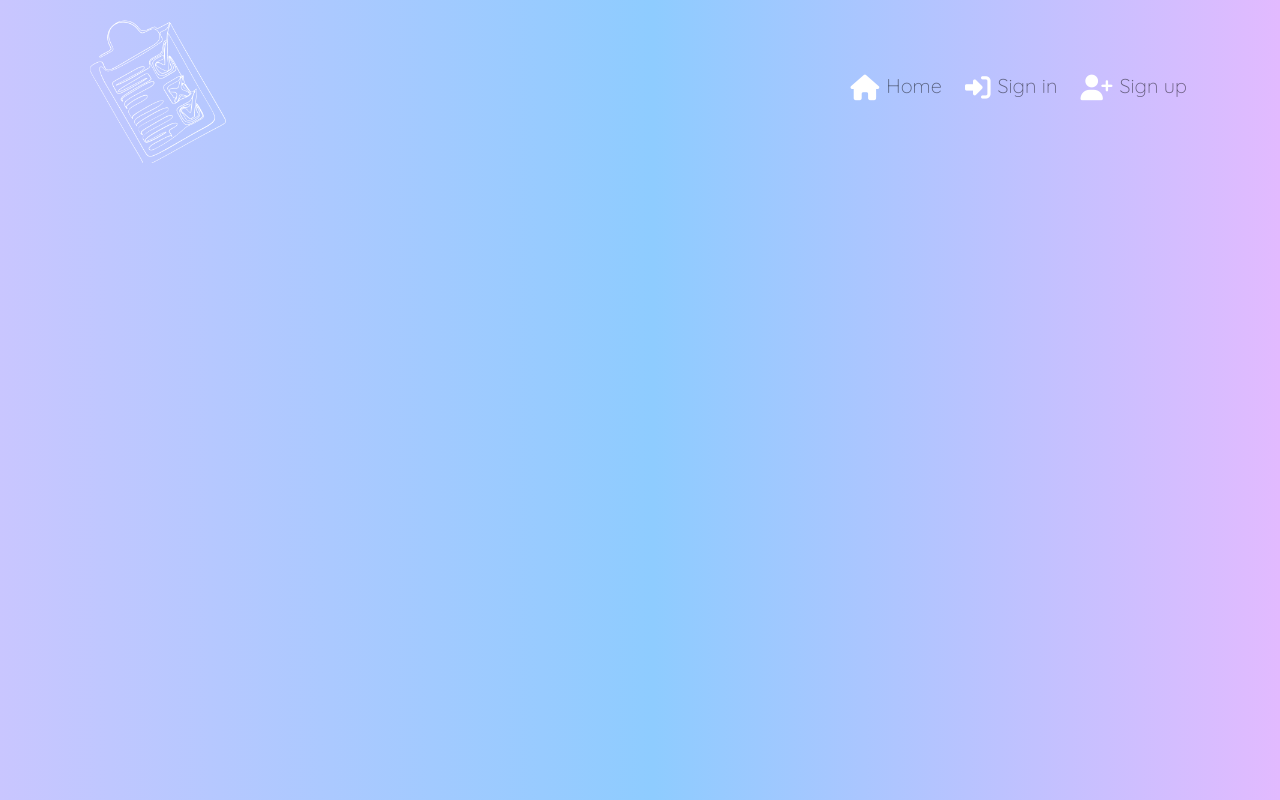
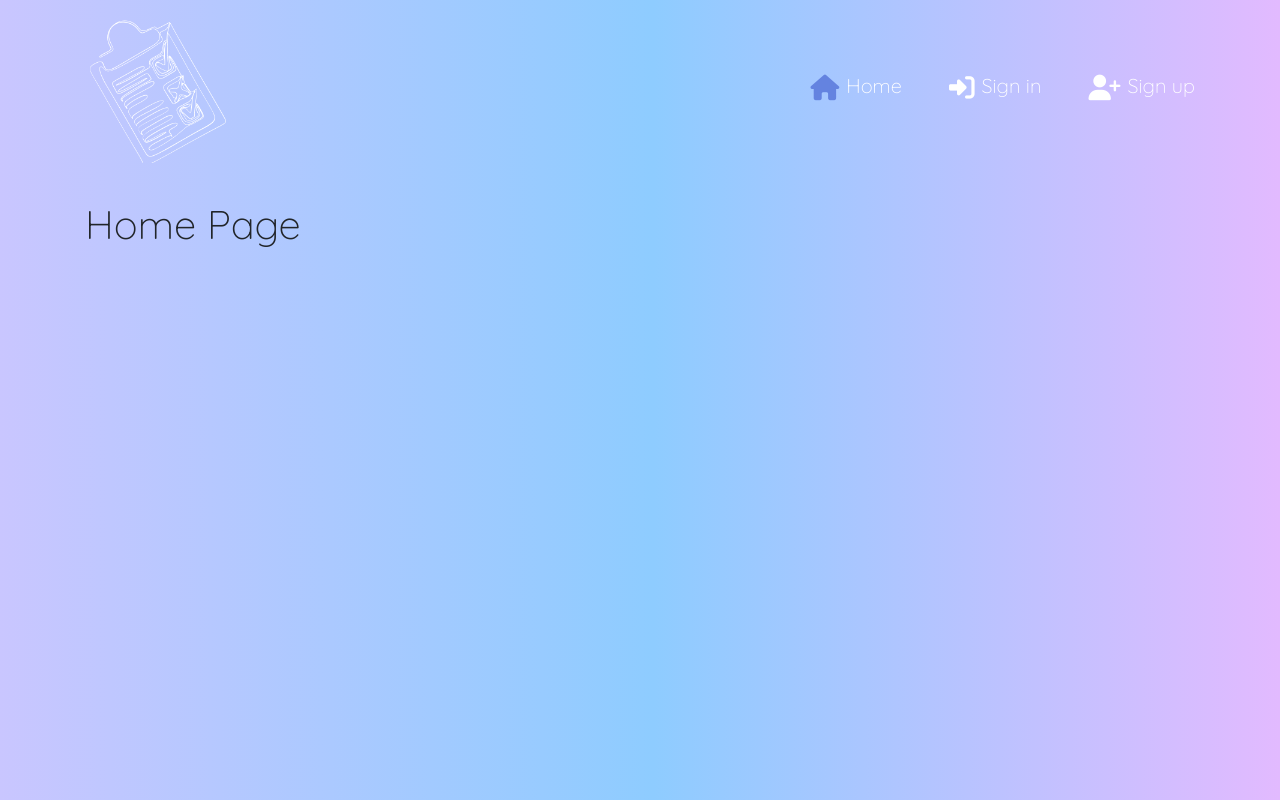
Before and after one commit to bianca9901/todo, a React (Create React App) app in the folder frontend/react-todo-app/: page / in a window 1280 px wide. Built offline with nearby package versions, Linux system fonts and the light colour scheme.

Commit message:
Add React Router Dom and implemented navbar routes

```diff
--- a/frontend/react-todo-app/package.json
+++ b/frontend/react-todo-app/package.json
@@ -10,6 +10,7 @@
     "react": "^18.2.0",
     "react-bootstrap": "^1.6.3",
     "react-dom": "^18.2.0",
+    "react-router-dom": "^5.3.0",
     "react-scripts": "5.0.1",
     "web-vitals": "^2.1.4"
   },
--- a/frontend/react-todo-app/src/App.js
+++ b/frontend/react-todo-app/src/App.js
@@ -1,10 +1,19 @@
 import styles from "./App.module.css";
 import NavBar from "./components/NavBar";
+import Container from "react-bootstrap/esm/Container";
+import { Route, Switch } from "react-router-dom";
 
 function App() {
   return (
     <div className={styles.App}>
       <NavBar/>
+      <Container className={styles.Main}>
+        <Switch>
+          <Route exact path="/" render={() => <h1>Home Page</h1>} />
+          <Route exact path="/signin" render={() => <h1>Sign In</h1>} />
+          <Route exact path="/signup" render={() => <h1>Sign Up</h1>} />
+        </Switch>
+      </Container>
     </div>
   );
 }
--- a/frontend/react-todo-app/src/App.module.css
+++ b/frontend/react-todo-app/src/App.module.css
@@ -4,6 +4,10 @@
     background: rgb(201,198,255);
     background: linear-gradient(90deg, rgba(201,198,255,1) 0%,
     rgba(142,204,255,1) 51%, rgba(226,186,255,1) 100%);
+}
+
+.Main {
+  padding-top: 200px;
 }
 
 * {
@@ -20,7 +24,7 @@
   }
 
   a:hover i {
-    color: #2142b2;
+    color: #6483e0;
     transition: color ease-in-out 0.3s;
   }
 
@@ -34,5 +38,5 @@
   i:hover {
     cursor: pointer;
     transition: color ease-in-out 0.3s;
-    color: #203fa6;
+    color: #6483e0;
   }
--- a/frontend/react-todo-app/src/components/NavBar.js
+++ b/frontend/react-todo-app/src/components/NavBar.js
@@ -4,26 +4,42 @@ import Container from "react-bootstrap/Container";
 import Nav from "react-bootstrap/Nav";
 import logo from "../assets/logo.png";
 import styles from "../styles/NavBar.module.css";
+import { NavLink } from "react-router-dom";
 
 const NavBar = () => {
   return (
     <Navbar className={styles.NavBar} expand="md" fixed="top">
       <Container>
-        <Navbar.Brand>
-          <img src={logo} alt="logo" height="150"></img>
-        </Navbar.Brand>
+        <NavLink to="/">
+          <Navbar.Brand>
+            <img src={logo} alt="logo" height="150"></img>
+          </Navbar.Brand>
+        </NavLink>
         <Navbar.Toggle aria-controls="basic-navbar-nav" />
         <Navbar.Collapse id="basic-navbar-nav">
           <Nav className="ml-auto">
-            <Nav.Link className={styles.NavLink}>
+            <NavLink
+              exact
+              to="/"
+              className={styles.NavLink}
+              activeClassName={styles.Active}
+            >
               <i className="fas fa-home"></i>Home
-            </Nav.Link>
-            <Nav.Link className={styles.NavLink}>
+            </NavLink>
+            <NavLink
+              to="/signin"
+              className={styles.NavLink}
+              activeClassName={styles.Active}
+            >
               <i className="fas fa-sign-in-alt"></i>Sign in
-            </Nav.Link>
-            <Nav.Link className={styles.NavLink}>
+            </NavLink>
+            <NavLink
+              to="/signup"
+              className={styles.NavLink}
+              activeClassName={styles.Active}
+            >
               <i className="fas fa-user-plus"></i>Sign up
-            </Nav.Link>
+            </NavLink>
           </Nav>
         </Navbar.Collapse>
       </Container>
--- a/frontend/react-todo-app/src/index.js
+++ b/frontend/react-todo-app/src/index.js
@@ -1,14 +1,17 @@
-import React from 'react';
-import ReactDOM from 'react-dom/client';
-import './index.css';
-import App from './App';
-import reportWebVitals from './reportWebVitals';
+import React from "react";
+import ReactDOM from "react-dom";
+import "./index.css";
+import App from "./App";
+import reportWebVitals from "./reportWebVitals";
+import { BrowserRouter as Router } from "react-router-dom";
 
-const root = ReactDOM.createRoot(document.getElementById('root'));
-root.render(
+ReactDOM.render(
   <React.StrictMode>
-    <App />
-  </React.StrictMode>
+    <Router>
+      <App />
+    </Router>
+  </React.StrictMode>,
+  document.getElementById("root")
 );
 
 // If you want to start measuring performance in your app, pass a function
--- a/frontend/react-todo-app/src/styles/NavBar.module.css
+++ b/frontend/react-todo-app/src/styles/NavBar.module.css
@@ -3,9 +3,9 @@
 }
 
 .Active i {
-    color: #2142b2;
+    color: #6483e0;
 }
 
-.Active i {
-    color: #2142b2;
+.NavLink {
+    margin-left: 40px;
 }
```
Also changed, not shown: 1 other file (tests, documents, lock files or other folders).
